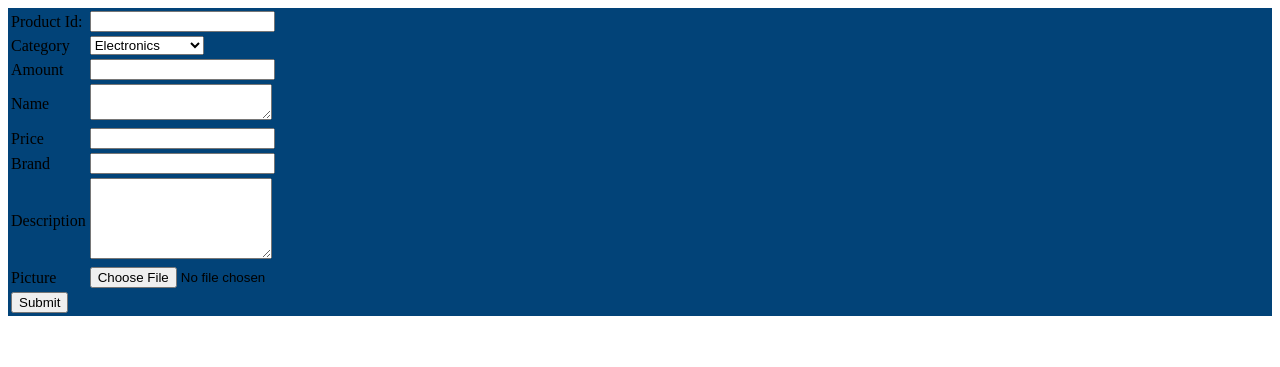
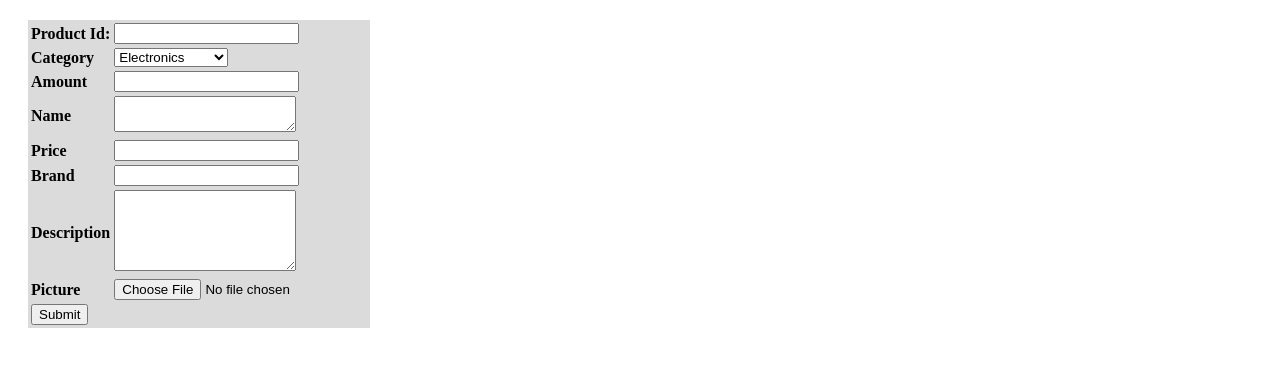
Before and after one commit to parohy/ProjektX, a PHP site: page /pages/product-item.php in a window 1280 px wide. Shown: the top 367 px of the page. Run offline with PHP 8.4, Linux system fonts and the light colour scheme.

Commit message:
formular pre vkladanie product items

```diff
--- a/css/form-product-item.css
+++ /dev/null
@@ -1,11 +0,0 @@
-#product-item{
-background-color: #024378;
-}
-
-#product-item .table{
-
-
-}
-.input-name{
-
-}
--- a/pages/product-item.php
+++ b/pages/product-item.php
@@ -5,9 +5,23 @@
 
 <head>
 <meta charset="UTF-8">
+    <title>product-item</title>
+    <style>
+        #product-item{
+            margin-top: 20px;
+            margin-left: 20px;
+        }
 
-    <link rel="stylesheet" type="text/css" href="css/form-product-item.css">
-    <title>product-item</title>
+        #table{
+            background-color: rgba(94, 99, 97, 0.23);
+        }
+       .input-name{
+        font-weight: bold;
+        }
+
+
+
+    </style>
 </head>
 
 <body>
```
